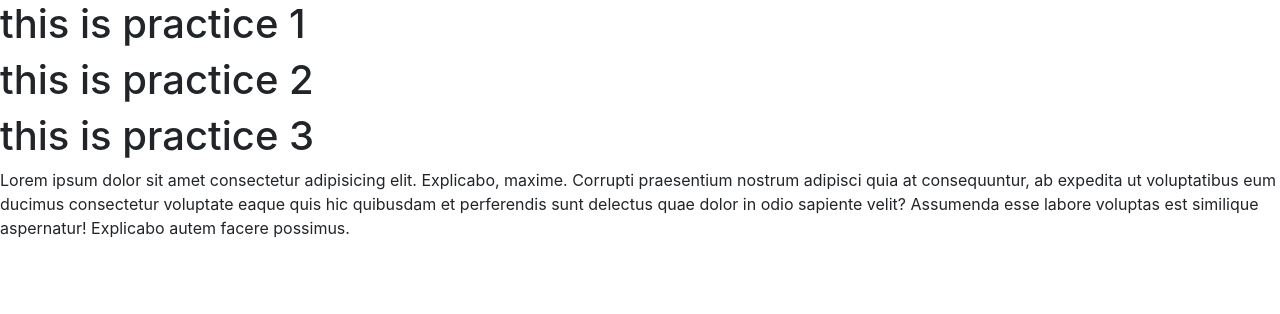
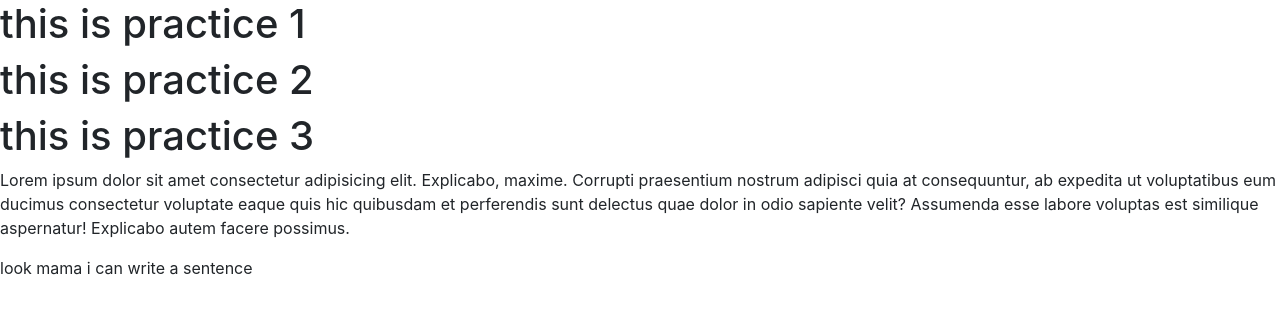
Before and after one commit to Afifnn97/my-second-repo, a plain HTML site: page index.html in a window 1280 px wide. Drawn offline with nearby package versions, Linux system fonts and the light colour scheme.

Commit message:
abro change

```diff
--- a/index.html
+++ b/index.html
@@ -26,6 +26,9 @@
     <h1>this is practice 3</h1>
     <p>Lorem ipsum dolor sit amet consectetur adipisicing elit. Explicabo, maxime. Corrupti praesentium nostrum adipisci quia at consequuntur, ab expedita ut voluptatibus eum ducimus consectetur voluptate eaque quis hic quibusdam et perferendis sunt delectus
         quae dolor in odio sapiente velit? Assumenda esse labore voluptas est similique aspernatur! Explicabo autem facere possimus.</p>
+    <p>
+        look mama i can write a sentence
+    </p>
 
     <!-- all-js-here -->
     <script src="js/bootstrap.bundle.min.js"></script>
```
